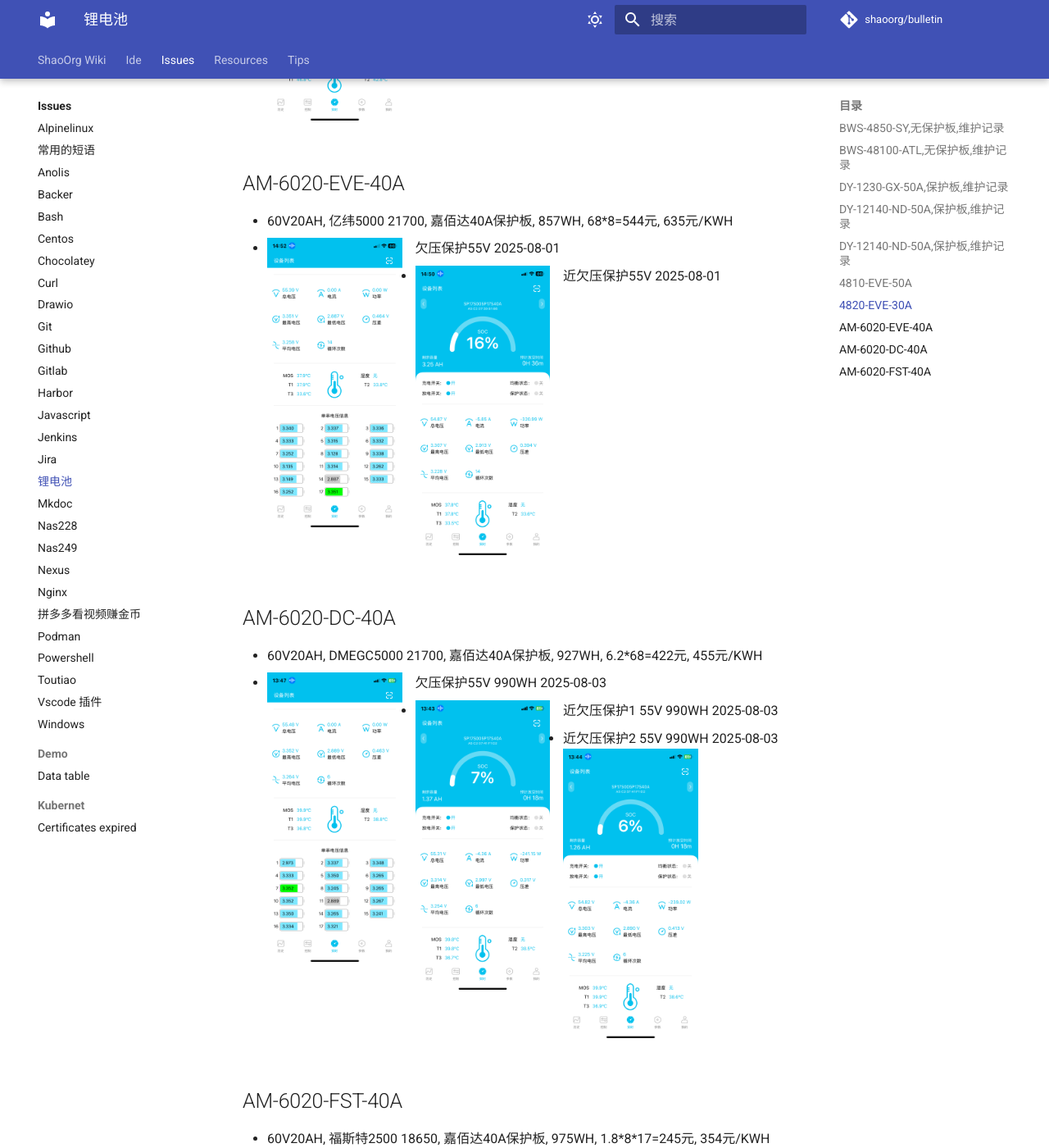
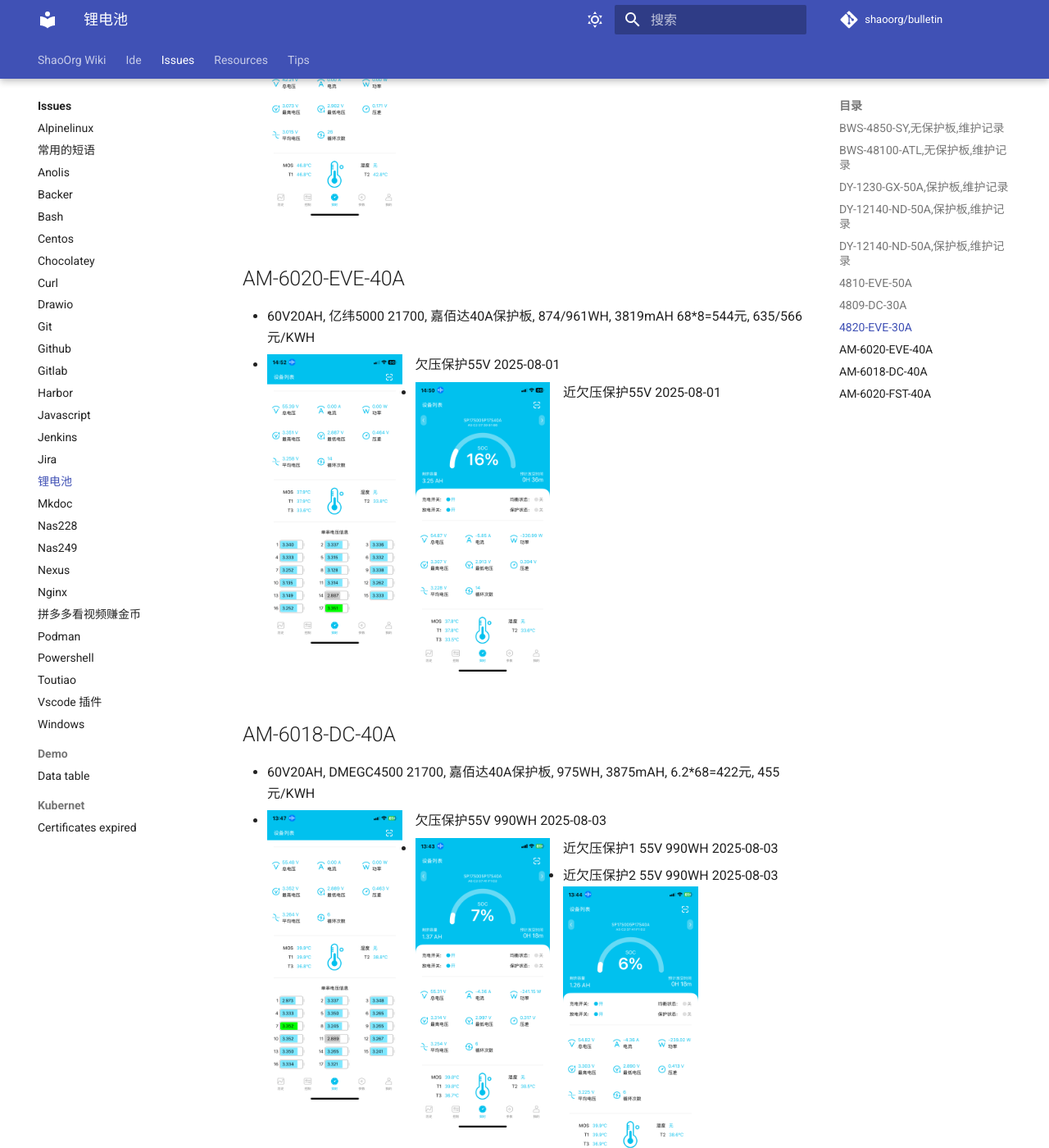
Before and after one commit to ShaoOrg/bulletin, an MkDocs documentation site: the page built from docs/issues/lithium-battery.md, in a window 1280 px wide and 1400 px high, scrolled down 1675 px. Shown: the whole window at 82% size. Built offline with MkDocs 1.6.1 and Material for MkDocs 9.7.7, drawn with Linux system fonts in a browser that asks for light colours; comment, search, counter and statistics services are not loaded; some of the changed text lies outside the part shown.

Commit message:
NOCR: foo

```diff
--- a/docs/issues/lithium-battery.md
+++ b/docs/issues/lithium-battery.md
@@ -15,9 +15,12 @@
 - 2025-8-4, 4节宁德磷酸铁锂140AH串联,1477WH, 89+253=342元, 232元/KWH
 
 ## 4810-EVE-50A
-- 48V9AH, 亿纬5000 21700, 嘉佰达50A保护板, 407WH, 28*5=140元, 343元/KWH
+- 48V10AH, 亿纬5000 21700, 嘉佰达50A保护板, 407WH, 28*5=140元, 343元/KWH
 - 欠压保护44V 2025-07-31
 ![欠压保护44V](./images/4810-EVE-50A-low-voltage-protection.PNG){width="200px" align=left}
+
+## 4809-DC-30A
+- 48V09AH, 东磁4500 21700, 嘉佰达30A保护板, 4??WH, 28*5.4=151元, 4??元/KWH
 
 ## 4820-EVE-30A
 - 48V20AH, 亿纬5000 21700, 嘉佰达50A保护板, 709WH, 56*8=448元, 632元/KWH
@@ -25,14 +28,14 @@
 ![近欠压保护42V](./images/4820-EVE-30A-under-voltage-protection.PNG){width=25% align=left}
 
 ## AM-6020-EVE-40A
-- 60V20AH, 亿纬5000 21700, 嘉佰达40A保护板, 857WH, 68*8=544元, 635元/KWH
+- 60V20AH, 亿纬5000 21700, 嘉佰达40A保护板, 874/961WH, 3819mAH 68*8=544元, 635/566元/KWH
 - 欠压保护55V 2025-08-01
 ![欠压保护55V](./images/AM-6020-EVE-40保护电压.PNG){width="25%" align=left}
 - 近欠压保护55V 2025-08-01
 ![近欠压保护55V](./images/AM-6020-EVE-40近保护电压.PNG){width="25%" align=left}
 
-## AM-6020-DC-40A
-- 60V20AH, DMEGC5000 21700, 嘉佰达40A保护板, 927WH, 6.2*68=422元, 455元/KWH
+## AM-6018-DC-40A
+- 60V20AH, DMEGC4500 21700, 嘉佰达40A保护板, 975WH, 3875mAH, 6.2*68=422元, 455元/KWH
 - 欠压保护55V 990WH 2025-08-03
 ![欠压保护55V](./images/AM-6020-DC-40保护电压.PNG){width="25%" align=left}
 - 近欠压保护1 55V 990WH 2025-08-03
```
Also changed, not shown: other parts of docs/issues/lithium-battery.md (+1 -1 lines).
